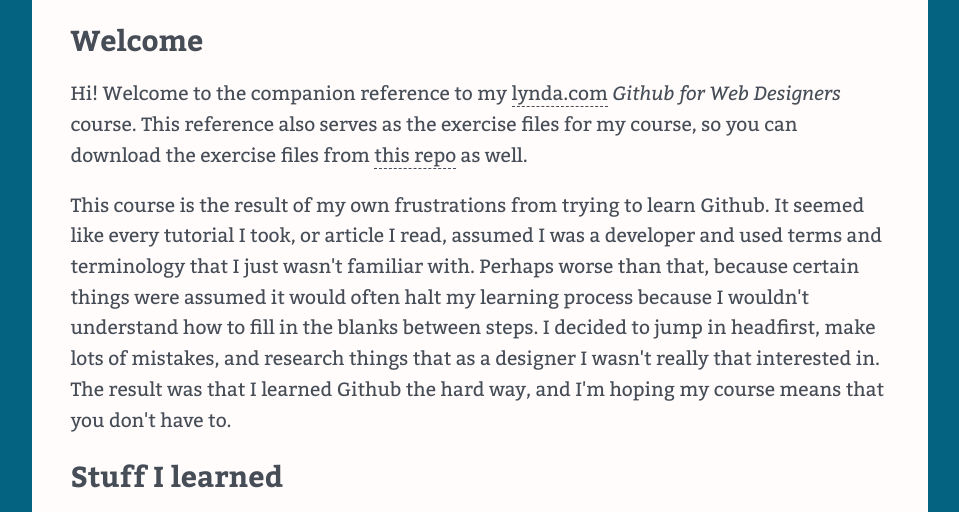
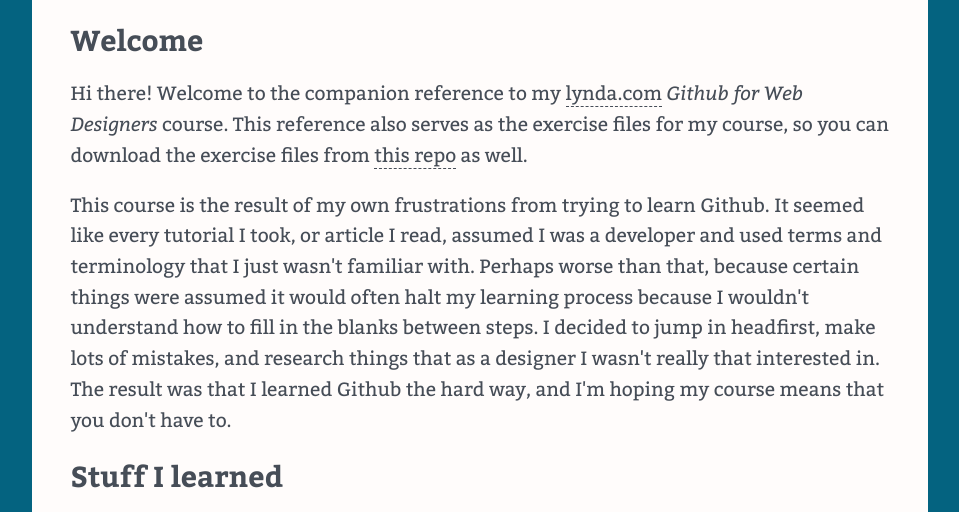
Before and after one commit to astoren/github-for-web-designers, a plain HTML site: page index.html in a window 1280 px wide. Shown: the part 229-741 px from the top of the page, without its empty margins (160-1119 px from the left). Drawn offline with nearby package versions, Linux system fonts and the light colour scheme.

Commit message:
Changing text in first paragraph

```diff
--- a/index.html
+++ b/index.html
@@ -26,7 +26,7 @@
     </nav>
     <main>
     <h2>Welcome</h2>
-    <p>Hi! Welcome to the companion reference to my <a href="http://www.lynda.com" title="lynda.com">lynda.com</a> <em>Github for Web Designers</em> course. This reference also serves as the exercise files for my course, so you can download the exercise files from <a href="https://github.com/astoren/github-for-web-designers" title="This is a companion repo for lynda.com course">this repo</a> as well.</p>
+    <p>Hi there! Welcome to the companion reference to my <a href="http://www.lynda.com" title="lynda.com">lynda.com</a> <em>Github for Web Designers</em> course. This reference also serves as the exercise files for my course, so you can download the exercise files from <a href="https://github.com/astoren/github-for-web-designers" title="This is a companion repo for lynda.com course">this repo</a> as well.</p>
     <p>This course is the result of my own frustrations from trying to learn Github. It seemed like every tutorial I took, or article I read, assumed I was a developer and used terms and terminology that I just wasn't familiar with. Perhaps worse than that, because certain things were assumed it would often halt my learning process because I wouldn't understand how to fill in the blanks between steps. I decided to jump in headfirst, make lots of mistakes, and research things that as a designer I wasn't really that interested in. The result was that I learned Github the hard way, and I'm hoping my course means that you don't have to.</p>
     <h2>Stuff I learned</h2>
     <p>Whenever I learn something new I have those &quot;aha&rdquo; moments where I break through the murk into moments of clarity. In addition to the reference and glossary that you&rsquo;ll find here I wanted to list some of the concepts that I found really important when learning Github.</p>
```
